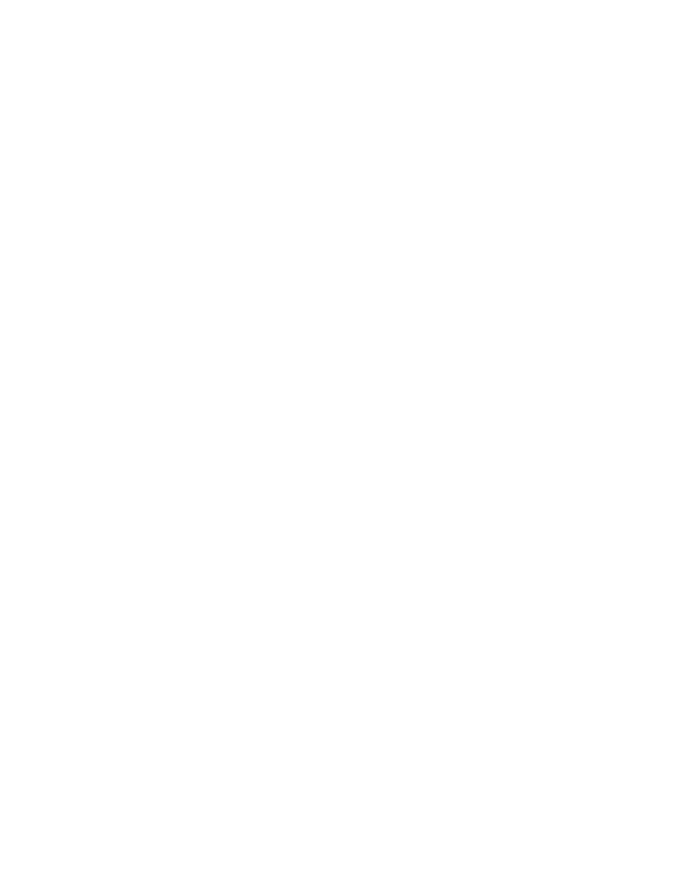
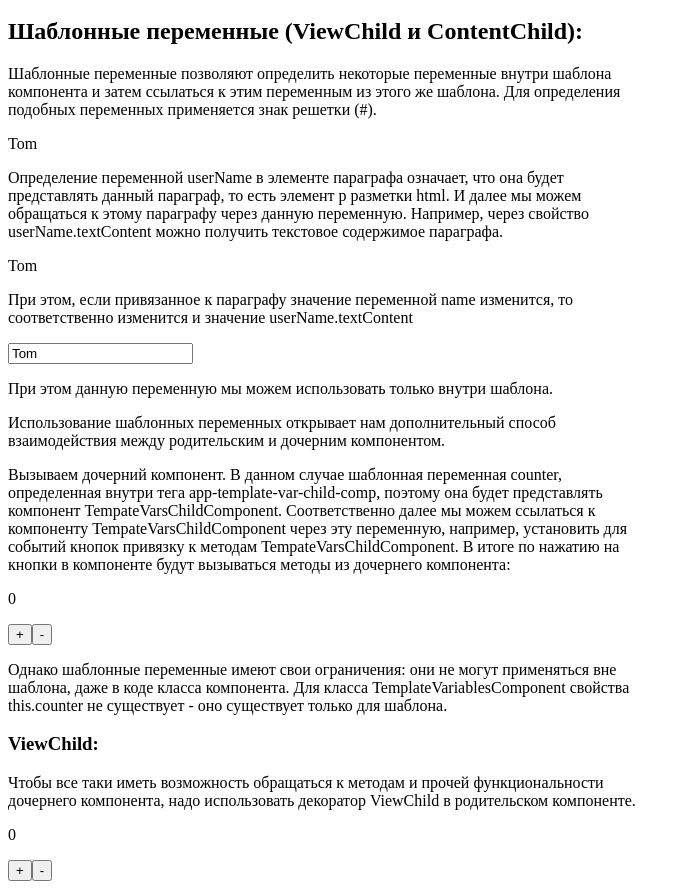
Before and after one commit to AlekseiiKanaiev/studyApp-angular, an Angular app: page /basic in a window 1280 px wide. Shown: the part 2324-3213 px from the top of the page, without its empty margins (0-690 px from the left). Before the commit the page ends 2338 px from the top, so only its background shows below. Built offline with nearby package versions, Linux system fonts and the light colour scheme.

Commit message:
add teemplatevars and viewChild method

```diff
--- a/src/app/basic/basic-main.component.html
+++ b/src/app/basic/basic-main.component.html
@@ -8,3 +8,4 @@
 <input type = "text" [(ngModel)] = "lcName"/>
 <br>
 <app-lifecycle-comp [lcName] = 'lcName'></app-lifecycle-comp>
+<app-template-var-comp></app-template-var-comp>
--- a/src/app/basic/bindings/bindings.component.html
+++ b/src/app/basic/bindings/bindings.component.html
@@ -52,5 +52,5 @@
         конце.
         Как правило, двусторонняя привязка применяется при работе с
         элементами ввода, например, элементами типа input. Например:</p><br>
-    <input type = 'text' [(ngModel)] = 'name' placeholder = 'name'>
+    <input type = 'text' [(ngModel)] = 'name'>
 </div>
--- a/src/app/basic/bindings/bindings.component.ts
+++ b/src/app/basic/bindings/bindings.component.ts
@@ -3,7 +3,7 @@
 @Component({
     selector: 'app-bindings-comp',
     templateUrl: './bindings.component.html',
-    styleUrls: ['./bindings.component.css']
+    styleUrls: ['../basic-main.component.css']
 })
 export class BindingsComponent {
     name = 'Alex';
--- a/src/app/basic/lifecycle/lifecycle.component.ts
+++ b/src/app/basic/lifecycle/lifecycle.component.ts
@@ -61,15 +61,7 @@
 @Component({
     selector: 'app-lifecycle-comp',
     templateUrl: 'lifecycle.component.html',
-    styles: [`
-        .punkt{
-            font-size: 16px;
-            font-weight: bold;
-        }
-        p{
-            width:50%
-        }
-    `]
+    styleUrls: ['../basic-main.component.css']
 })
 export class LifeCycleComponent
 implements OnInit,
--- /dev/null
+++ b/src/app/basic/template-var/temlate-var.child/template-var.child.component.html
@@ -0,0 +1,3 @@
+<p>
+    {{ counter }}
+</p>
--- /dev/null
+++ b/src/app/basic/template-var/temlate-var.child/template-var.child.component.ts
@@ -0,0 +1,19 @@
+import { Component } from '@angular/core';
+
+@Component({
+    selector: 'app-template-var-child-comp',
+    templateUrl: './template-var.child.component.html'
+})
+export class TempateVarsChildComponent {
+    counter = 0;
+
+    /**В компоненте определяется переменная счетчика counter.
+     * Для ее увеличения или уменьшения применяются
+     * методы increment и decrement. */
+    increment() {
+        this.counter++;
+    }
+    decrement() {
+        this.counter--;
+    }
+}
--- /dev/null
+++ b/src/app/basic/template-var/template-var.component.html
@@ -0,0 +1,73 @@
+<h2>Шаблонные переменные (ViewChild и ContentChild):</h2>
+<p>
+    Шаблонные переменные позволяют определить некоторые
+    переменные внутри шаблона компонента и затем ссылаться к
+    этим переменным из этого же шаблона.
+    Для определения подобных переменных применяется знак
+    решетки (#).
+</p>
+<div>
+    <!-- Определение переменной выглядит следующим образом: -->
+    <p #userName>{{ name }}</p>
+    <p>
+        Определение переменной userName в элементе параграфа
+        означает, что она будет представлять данный параграф,
+        то есть элемент p разметки html. И далее мы можем
+        обращаться к этому параграфу через данную переменную.
+        Например, через свойство userName.textContent можно
+        получить текстовое содержимое параграфа.
+    </p>
+    <p>{{ userName.textContent }}</p>
+    <p>
+        При этом, если привязанное к параграфу значение
+        переменной name изменится, то соответственно изменится
+        и значение userName.textContent
+    </p>
+    <input type="text" [(ngModel)] = 'name' placeholder = 'name'/>
+    <p>
+        При этом данную переменную мы можем использовать только
+        внутри шаблона.
+    </p>
+</div>
+<div>
+    <p>
+        Использование шаблонных переменных открывает нам
+        дополнительный способ взаимодействия между родительским и
+        дочерним компонентом.
+    </p>
+    <p>
+        Вызываем дочерний компонент. В данном случае шаблонная
+        переменная counter, определенная внутри тега
+        app-template-var-child-comp, поэтому она будет
+        представлять компонент TempateVarsChildComponent.
+        Соответственно далее мы можем ссылаться к компоненту
+        TempateVarsChildComponent через эту переменную, например,
+        установить для событий кнопок привязку к методам
+        TempateVarsChildComponent.
+        В итоге по нажатию на кнопки в компоненте будут
+        вызываться методы из дочернего компонента:
+    </p>
+    <app-template-var-child-comp #counter></app-template-var-child-comp>
+    <button (click)="counter.increment()">+</button>
+    <button (click)="counter.decrement()">-</button>
+</div>
+<div>
+    <p>
+        Однако шаблонные переменные имеют свои ограничения:
+        они не могут применяться вне шаблона, даже в коде
+        класса компонента.
+        Для класса TemplateVariablesComponent свойства
+        this.counter не существует - оно существует только
+        для шаблона.
+    </p>
+    <h3>ViewChild:</h3>
+    <p>
+        Чтобы все таки иметь возможность обращаться к методам
+        и прочей функциональности дочернего компонента,
+        надо использовать декоратор ViewChild в родительском
+        компоненте.
+    </p>
+    <app-viewchild-comp></app-viewchild-comp>
+    <button (click)="increment()">+</button>
+    <button (click)="decrement()">-</button>
+</div>
--- /dev/null
+++ b/src/app/basic/template-var/template-var.component.ts
@@ -0,0 +1,22 @@
+import { Component, ViewChild } from '@angular/core';
+import { ViewChildComponent } from './viewChild/viewChild.component';
+
+@Component({
+    selector: 'app-template-var-comp',
+    templateUrl: './template-var.component.html',
+    styleUrls: ['../basic-main.component.css']
+})
+export class TemplateVariablesComponent {
+    name = 'Tom';
+
+    @ViewChild(ViewChildComponent)
+    private counterComponent: ViewChildComponent;
+
+    increment() {
+        this.counterComponent.increment();
+    }
+    decrement() {
+        this.counterComponent.decrement();
+    }
+
+}
--- /dev/null
+++ b/src/app/basic/template-var/viewChild/viewChild.component.ts
@@ -0,0 +1,17 @@
+import { Component } from '@angular/core';
+
+@Component({
+    selector: 'app-viewchild-comp',
+    template: `<p>{{ counter }}</p>`
+})
+export class ViewChildComponent {
+
+    counter = 0;
+
+    increment() {
+        this.counter++;
+    }
+    decrement() {
+        this.counter--;
+    }
+}
```
Also changed, not shown: src/app/basic/basic.module.ts (+7 -1 lines), src/app/basic/basic-main.component.css (renamed from src/app/basic/bindings/bindings.component.css).
